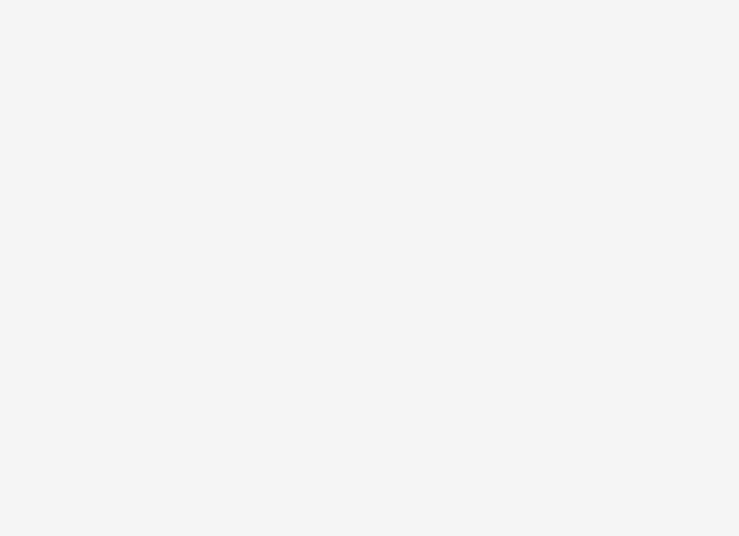
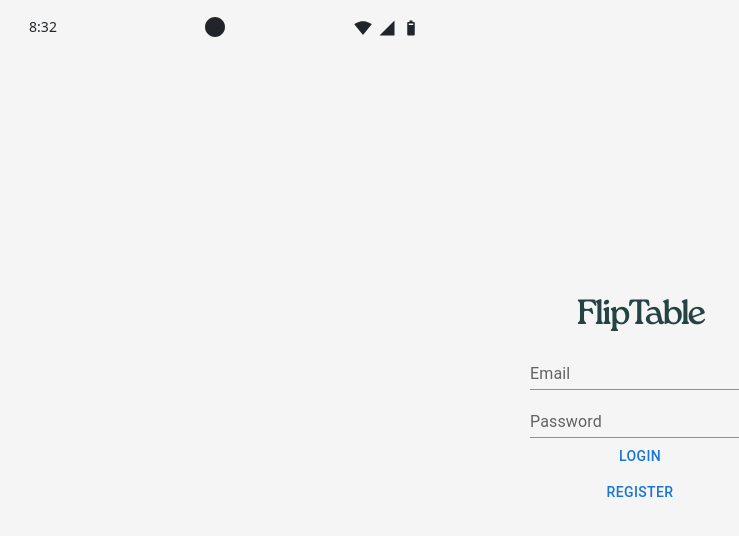
Before and after one commit to sei43-projectFlipTable/FlipTable, a React (Vite) app in the folder front-end/: page / in a window 1280 px wide. Before the commit this address had no page. Shown: the top 536 px of the page, without its empty margins (0-739 px from the left). Built offline with nearby package versions, Linux system fonts and the light colour scheme.

Commit message:
implement user register

```diff
--- a/front-end/src/App.jsx
+++ b/front-end/src/App.jsx
@@ -15,7 +15,7 @@ function App() {
   return (
     <>
       <Routes>
-        <Route path="/login" element={<LoginPage />} />
+        <Route path="/" element={<LoginPage />} />
         <Route path="/home" element={<HomePage />} />
         <Route path="/scan" element={<ScanPage />} />
         <Route path="/redeem" element={<RedeemPage />} />
--- a/front-end/src/helpers/common.jsx
+++ b/front-end/src/helpers/common.jsx
@@ -1,8 +1,9 @@
-export async function fetchData(endpoint, method, body) {
+export async function fetchData(endpoint, token, method, body) {
   const res = await fetch(import.meta.env.VITE_SERVER + endpoint, {
     method,
     headers: {
       "Content-Type": "application/json",
+      Authorization: "Bearer " + token,
     },
     body: JSON.stringify(body),
   });
--- a/front-end/src/pages/LoginPage.jsx
+++ b/front-end/src/pages/LoginPage.jsx
@@ -1,14 +1,49 @@
-import React from "react";
+import React, { useRef, useState } from "react";
 import PhoneTopBar from "../components/PhoneTopBar";
+import AppHeader from "../components/AppHeader";
+import styles from "./css/LoginPage.module.css";
+
 import { Link } from "react-router-dom";
+import { TextField, Button } from "@mui/material";
+import { fetchData } from "../helpers/common";
 
 function LoginPage() {
+  const emailRef = useRef();
+  const pwRef = useRef();
+
+  // const [email, setEmail] = useState();
+  // const [password, setPassword] = useState();
+
+  const handleRegister = async () => {
+    // const email = emailRef.current.value;
+    // const password = pwRef.current.value;
+
+    try {
+      const { ok, data } = await fetch("/register", undefined, "PUT", {
+        email: emailRef.current.value,
+        password: pwRef.current.value,
+      });
+
+      if (ok) {
+        alert("Success! User Registered!");
+      } else {
+        console.log(data);
+      }
+    } catch (error) {
+      console.log(error.message);
+    }
+  };
+
   return (
     <>
       <PhoneTopBar />
-      <Link to="/home">
-        <div>Login here</div>
-      </Link>
+      <div className={styles.login}>
+        <AppHeader />
+        <TextField id="standard-basic" label="Email" variant="standard" inputRef={emailRef} />
+        <TextField id="standard-basic2" label="Password" variant="standard" inputRef={pwRef} />
+        <Button>Login</Button>
+        <Button onClick={handleRegister}>Register</Button>
+      </div>
     </>
   );
 }
--- /dev/null
+++ b/front-end/src/pages/css/LoginPage.module.css
@@ -0,0 +1,12 @@
+.login {
+  position: absolute;
+  display: flex;
+  flex-direction: column;
+  margin: 0;
+  top: 0;
+  left: 0;
+  align-items: center;
+  justify-content: center;
+  height: 100%;
+  width: 100%;
+}
```
Also changed, not shown: 1 other file (tests, documents, lock files or other folders).
